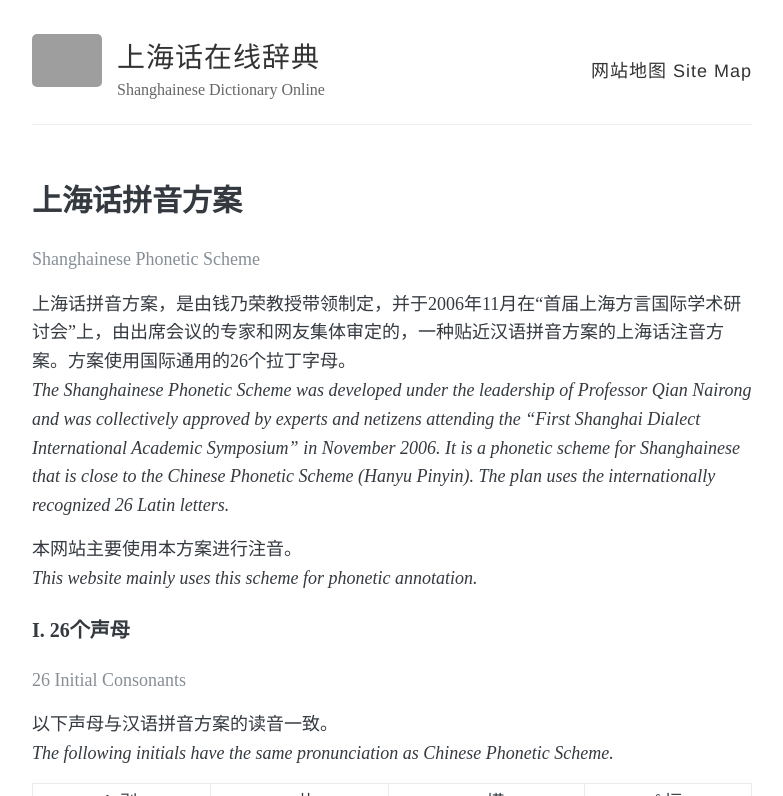
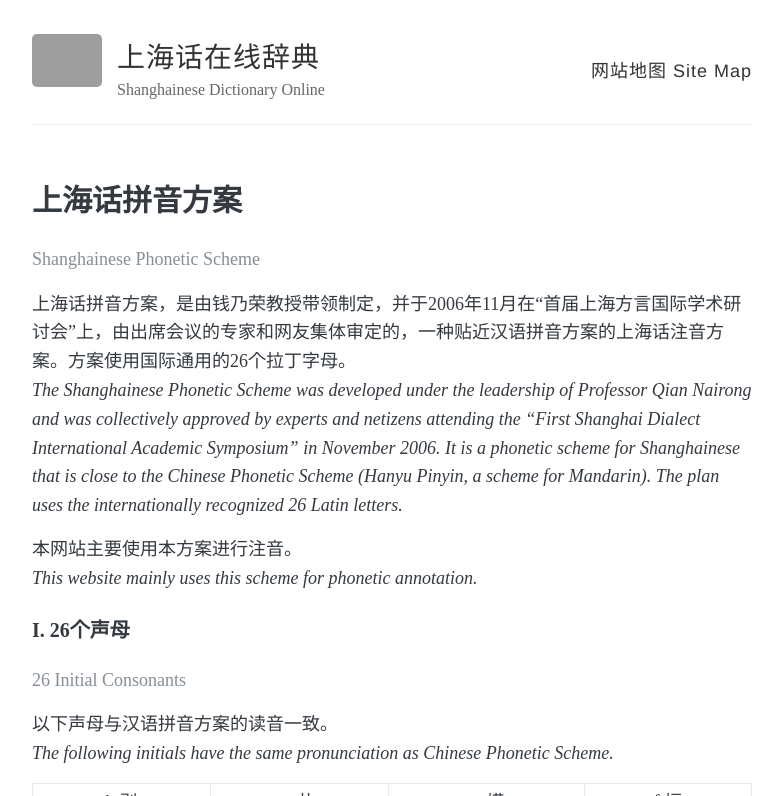
Before and after one commit to laxib3/shanghainese, a Jekyll site: the page built from pinyin.md, in a window 1280 px wide and 900 px high, cut to the strip 104-900 px from the top of the window. Shown: the whole strip, without its empty margins (248-1031 px from the left). Built offline with Jekyll 4.4.1, drawn with Linux system fonts in a browser that asks for light colours; some of the changed text lies outside the part shown; grey boxes are pictures that could not be loaded.

Commit message:
2024/11/17/12:45 - Modified the contents.

```diff
--- a/pinyin.md
+++ b/pinyin.md
@@ -7,7 +7,7 @@ permalink: /pinyin/
 ###### Shanghainese Phonetic Scheme
 
 上海话拼音方案，是由钱乃荣教授带领制定，并于2006年11月在“首届上海方言国际学术研讨会”上，由出席会议的专家和网友集体审定的，一种贴近汉语拼音方案的上海话注音方案。方案使用国际通用的26个拉丁字母。
-_The Shanghainese Phonetic Scheme was developed under the leadership of Professor Qian Nairong and was collectively approved by experts and netizens attending the "First Shanghai Dialect International Academic Symposium" in November 2006. It is a phonetic scheme for Shanghainese that is close to the Chinese Phonetic Scheme (Hanyu Pinyin). The plan uses the internationally recognized 26 Latin letters._
+_The Shanghainese Phonetic Scheme was developed under the leadership of Professor Qian Nairong and was collectively approved by experts and netizens attending the "First Shanghai Dialect International Academic Symposium" in November 2006. It is a phonetic scheme for Shanghainese that is close to the Chinese Phonetic Scheme (Hanyu Pinyin, a scheme for Mandarin). The plan uses the internationally recognized 26 Latin letters._
 
 本网站主要使用本方案进行注音。
 _This website mainly uses this scheme for phonetic annotation._
@@ -49,7 +49,7 @@ _There is a "postnasal" initial consonant in Shanghai dialect. When pronouncing,
 ###### 18 Basic Final Consonants
 
 以下韵母与汉语拼音方案的读音一致。
-_The following final consonants have the same pronunciation as the Chinese Phonetic scheme._
+_The following final consonants have the same pronunciation as the Chinese Phonetic Scheme._
 
 | i 衣 | u 乌 | yu 迂 |
 | :---: | :---: | :---: |
```
Also changed, not shown: other parts of pinyin.md (+1 -1 lines).
